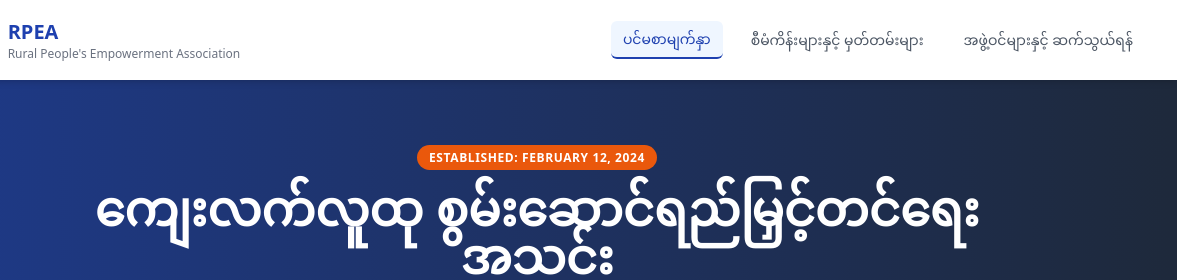
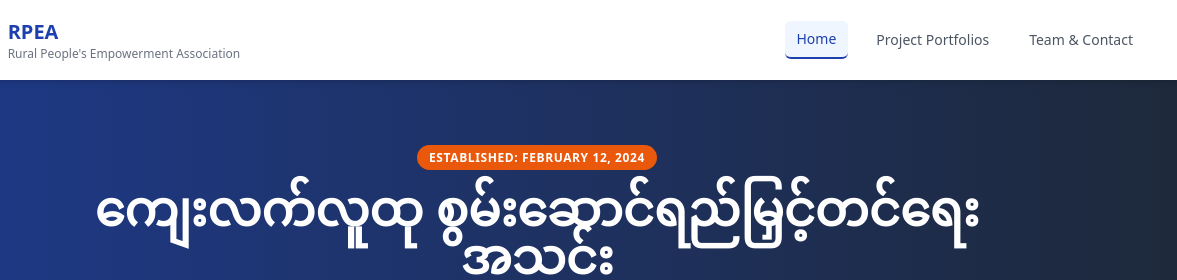
Before and after one commit to RPEAAdmin/rpea-webpage, a plain HTML site: page index.html in a window 1280 px wide. Shown: the top 280 px of the page, 103-1280 px from the left. Drawn offline with nearby package versions, Linux system fonts and the light colour scheme.

Commit message:
Update index.html
Changing Myanmar to English Tab Title.

```diff
--- a/index.html
+++ b/index.html
@@ -43,9 +43,9 @@
                 </div>
                 <!-- Dynamic Navigation Tabs -->
                 <div class="flex items-center space-x-1 sm:space-x-4">
-                    <button onclick="switchTab('home')" id="btn-home" class="tab-btn px-3 py-2 rounded-md text-sm font-medium text-rpeaBlue bg-blue-50 border-b-2 border-rpeaBlue">ပင်မစာမျက်နှာ</button>
-                    <button onclick="switchTab('projects')" id="btn-projects" class="tab-btn px-3 py-2 rounded-md text-sm font-medium text-gray-600 hover:text-rpeaBlue hover:bg-gray-50">စီမံကိန်းများနှင့် မှတ်တမ်းများ</button>
-                    <button onclick="switchTab('team')" id="btn-team" class="tab-btn px-3 py-2 rounded-md text-sm font-medium text-gray-600 hover:text-rpeaBlue hover:bg-gray-50">အဖွဲ့ဝင်များနှင့် ဆက်သွယ်ရန်</button>
+                    <button onclick="switchTab('home')" id="btn-home" class="tab-btn px-3 py-2 rounded-md text-sm font-medium text-rpeaBlue bg-blue-50 border-b-2 border-rpeaBlue">Home</button>
+                    <button onclick="switchTab('projects')" id="btn-projects" class="tab-btn px-3 py-2 rounded-md text-sm font-medium text-gray-600 hover:text-rpeaBlue hover:bg-gray-50">Project Portfolios</button>
+                    <button onclick="switchTab('team')" id="btn-team" class="tab-btn px-3 py-2 rounded-md text-sm font-medium text-gray-600 hover:text-rpeaBlue hover:bg-gray-50"> Team & Contact</button>
                 </div>
             </div>
         </div>
```
